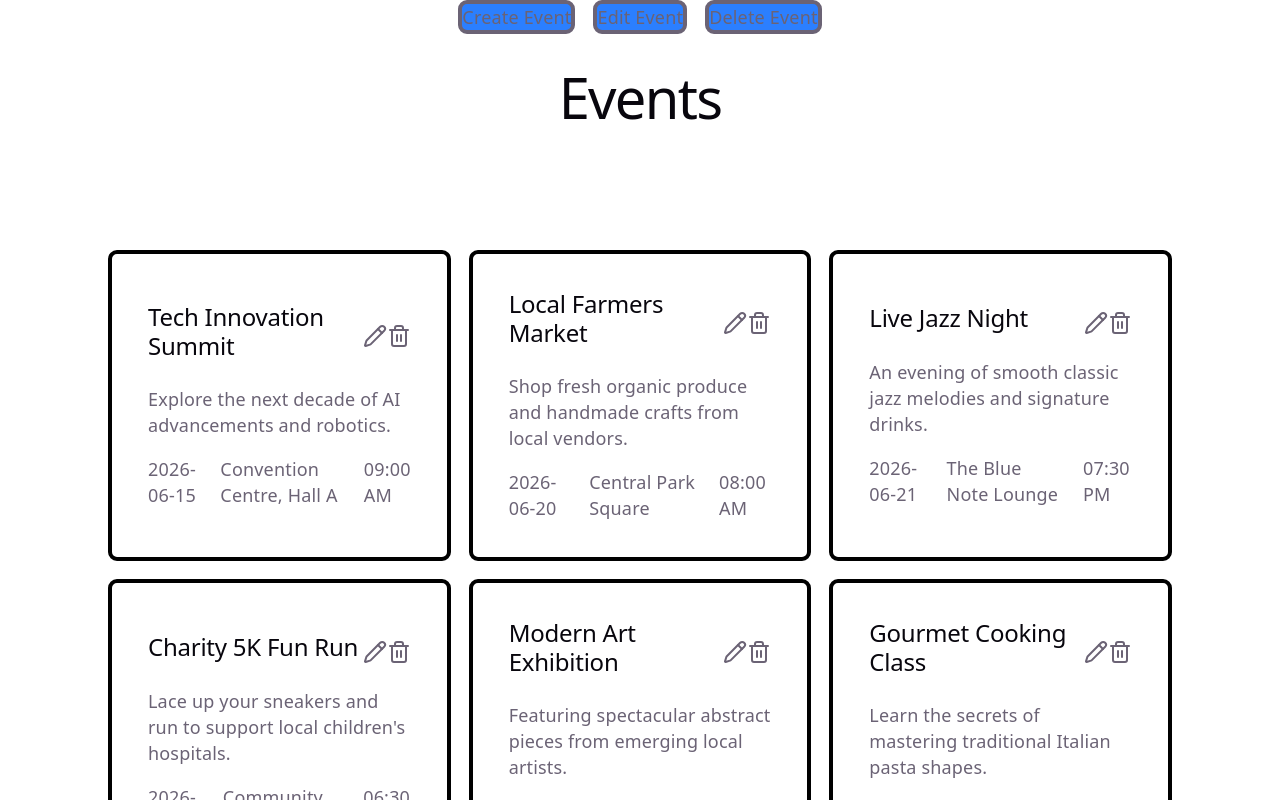
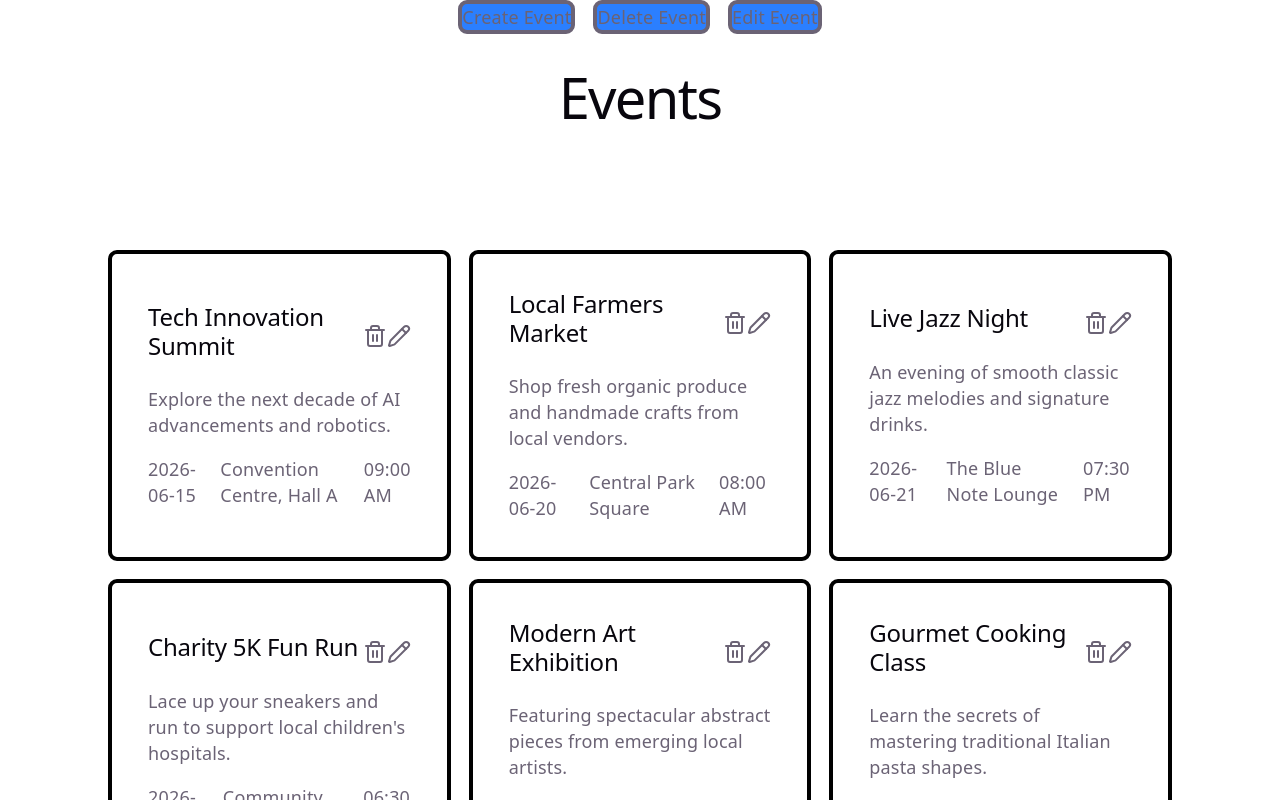
Before and after one commit to Chakit22/Events-app, a React (Vite) app: page / in a window 1280 px wide. Both pictures are taken after a click on the button "Edit Event". Shown: the top 800 px of the page. Built offline with nearby package versions, Linux system fonts and the light colour scheme.

Commit message:
feat: Add delete and edit methods on the event card

```diff
--- a/src/App.tsx
+++ b/src/App.tsx
@@ -3,24 +3,127 @@ import reactLogo from "./assets/react.svg";
 import viteLogo from "./assets/vite.svg";
 import heroImg from "./assets/hero.png";
 import "./App.css";
-import { Eventlist } from "./components/EventList";
-import { EventForm } from "./components/EventForm";
+import { CreateEventForm } from "./components/CreateEventForm";
+import { EventCard } from "./components/EventCard";
+import { type Event } from "./types/Event";
+import { EditEventForm } from "./components/EditEventForm";
 
 const tabs = [
-  { id: "create", label: "Create Event", component: <EventForm /> },
-  { id: "edit", label: "Edit Event", component: <Eventlist /> },
-  { id: "delete", label: "Delete Event", component: <Eventlist /> },
+  { id: "create", label: "Create Event", component: <CreateEventForm /> },
+  { id: "delete", label: "Delete Event" },
+  { id: "edit", label: "Edit Event" },
+];
+
+const defaultEvents: Event[] = [
+  {
+    id: 1,
+    title: "Tech Innovation Summit",
+    description: "Explore the next decade of AI advancements and robotics.",
+    location: "Convention Centre, Hall A",
+    date: "2026-06-15",
+    time: "09:00 AM",
+  },
+  {
+    id: 2,
+    title: "Local Farmers Market",
+    description:
+      "Shop fresh organic produce and handmade crafts from local vendors.",
+    location: "Central Park Square",
+    date: "2026-06-20",
+    time: "08:00 AM",
+  },
+  {
+    id: 3,
+    title: "Live Jazz Night",
+    description:
+      "An evening of smooth classic jazz melodies and signature drinks.",
+    location: "The Blue Note Lounge",
+    date: "2026-06-21",
+    time: "07:30 PM",
+  },
+  {
+    id: 4,
+    title: "Charity 5K Fun Run",
+    description:
+      "Lace up your sneakers and run to support local children's hospitals.",
+    location: "Community Sports Field",
+    date: "2026-07-04",
+    time: "06:30 AM",
+  },
+  {
+    id: 5,
+    title: "Modern Art Exhibition",
+    description:
+      "Featuring spectacular abstract pieces from emerging local artists.",
+    location: "Downtown Gallery 404",
+    date: "2026-07-11",
+    time: "11:00 AM",
+  },
+  {
+    id: 6,
+    title: "Gourmet Cooking Class",
+    description:
+      "Learn the secrets of mastering traditional Italian pasta shapes.",
+    location: "Culinary Arts Institute",
+    date: "2026-07-18",
+    time: "02:00 PM",
+  },
+  {
+    id: 7,
+    title: "Startup Pitch Night",
+    description:
+      "Watch early-stage tech startups pitch to top angel investors.",
+    location: "Innovation Hub HQ",
+    date: "2026-07-25",
+    time: "06:00 PM",
+  },
+  {
+    id: 8,
+    title: "Stargazing & Astronomy",
+    description:
+      "Observe Saturn's rings through professional-grade telescopes.",
+    location: "Hilltop Observatory",
+    date: "2026-08-02",
+    time: "09:00 PM",
+  },
+  {
+    id: 9,
+    title: "Community Beach Clean",
+    description:
+      "Help protect local marine wildlife by clearing coastal litter.",
+    location: "Sunset Beach North",
+    date: "2026-08-08",
+    time: "07:00 AM",
+  },
 ];
 
 function App() {
+  const [events, setEvents] = useState(defaultEvents);
+  const [isEditingId, setIsEditingId] = useState<number | null>(null);
   const [activeId, setActiveId] = useState("create");
   const active = tabs.find((tab) => tab.id === activeId);
+
+  const handleDelete = (id: number) => {
+    setEvents((prevEvents) =>
+      prevEvents.filter((prevEvent) => prevEvent.id !== id),
+    );
+  };
+
+  const handleEdit = (id: number | undefined, data: Omit<Event, "id">) => {
+    setEvents((prev) =>
+      prev.map((event) => (event.id === id ? { ...event, ...data } : event)),
+    );
+
+    setIsEditingId(null);
+  };
+
   return (
     <div className="min-h-screen flex justify-center items-center">
       <div className="flex flex-col justify-center items-center gap-4">
         <div className="flex justify-center items-center gap-4">
-          {tabs.map((tab) => (
+          {tabs.map((tab, i) => (
             <button
+              key={i}
               className="border-solid border-4 rounded-lg cursor-pointer bg-blue-500"
               onClick={() => setActiveId(tab.id)}
             >
@@ -28,7 +131,37 @@ function App() {
             </button>
           ))}
         </div>
-        {active?.component}
+        {active?.id == "delete" && (
+          <div className="flex flex-col justify-center items-center">
+            <h1>Events</h1>
+            <div className="grid gap-4 grid-cols-3 p-24">
+              {events.map((event, i) => (
+                <EventCard event={event} onDelete={handleDelete} />
+              ))}
+            </div>
+          </div>
+        )}
+        {active?.id == "create" && active.component}
+        {!isEditingId && active?.id == "edit" && (
+          <div className="flex flex-col justify-center items-center">
+            <h1>Events</h1>
+            <div className="grid gap-4 grid-cols-3 p-24">
+              {events.map((event, i) => (
+                <EventCard
+                  event={event}
+                  onDelete={handleDelete}
+                  onEdit={setIsEditingId}
+                />
+              ))}
+            </div>
+          </div>
+        )}
+        {isEditingId !== null && active?.id == "edit" && (
+          <EditEventForm
+            event={events.find((event: Event) => event.id === isEditingId)}
+            onEdit={handleEdit}
+          />
+        )}
       </div>
     </div>
   );
--- /dev/null
+++ b/src/components/CreateEventForm.tsx
@@ -0,0 +1,88 @@
+import { useForm, type SubmitHandler } from "react-hook-form";
+
+interface EventFormInputs {
+  title: string;
+  description: string;
+  location: string;
+  time: string;
+  date: string;
+}
+
+export const CreateEventForm = () => {
+  const {
+    register,
+    handleSubmit,
+    watch,
+    formState: { errors },
+    reset,
+  } = useForm<EventFormInputs>();
+
+  const createEvent = (data: EventFormInputs) => {
+    console.log("Event created : ", data);
+    reset();
+  };
+
+  const onSubmit: SubmitHandler<EventFormInputs> = (data) => createEvent(data);
+
+  return (
+    <div className="min-w-md flex flex-col justify-center items-center gap-4 border-solid border-4 p-8">
+      <h1>Event Form</h1>
+      <form
+        onSubmit={handleSubmit(onSubmit)}
+        className="flex flex-col justify-center items-center gap-4"
+      >
+        <input
+          className="border-solid border-2 p-2"
+          placeholder="Event Title"
+          {...register("title", { required: true })}
+        />
+        {errors.title && <span>Event Title is required</span>}
+
+        <input
+          className="border-solid border-2 p-2"
+          placeholder="Event Description"
+          {...register("description", { required: true })}
+        />
+        {errors.description && <span>Event description is required</span>}
+
+        <input
+          className="border-solid border-2 p-2"
+          placeholder="YYYY-MM-DD"
+          {...register("date", {
+            required: true,
+            pattern: {
+              value: /^\d{4}-\d{2}-\d{2}$/,
+              message: "Use YYYY-MM-DD",
+            },
+          })}
+        />
+        {errors.date && <span>{errors.date.message}</span>}
+
+        <input
+          className="border-solid border-2 p-2"
+          placeholder="HH:MM"
+          {...register("time", {
+            required: true,
+            pattern: {
+              value: /^([01]\d|2[0-3]):[0-5]\d$/,
+              message: "Use HH:MM (24h)",
+            },
+          })}
+        />
+        {errors.time && <span>{errors.time.message}</span>}
+
+        <input
+          className="border-solid border-2 p-2"
+          placeholder="Location"
+          {...register("location", { required: true })}
+        />
+        {errors.location && <span>Event location is required</span>}
+
+        <input
+          className="border-solid border-4 rounded-lg bg-blue-500 p-2"
+          type="submit"
+        />
+      </form>
+    </div>
+  );
+};
--- a/src/components/EventCard.tsx
+++ b/src/components/EventCard.tsx
@@ -1,28 +1,28 @@
-import type { EventCardProps } from "../types/EventCardProps";
+import type { Event } from "../types/Event";
 import { Pencil } from "lucide-react";
 import { Trash } from "lucide-react";
 
-export const EventCard = ({
-  title,
-  description,
-  date,
-  location,
-  time,
-}: EventCardProps) => {
+interface EventCardProps {
+  event: Event;
+  onDelete: (id: number) => void;
+  onEdit: (id: number) => void;
+}
+
+export const EventCard = ({ event, onDelete, onEdit }: EventCardProps) => {
   return (
     <div className="flex flex-col justify-center items-start gap-4 p-8 border-solid border-4 border-black rounded-lg">
       <div className="w-full flex justify-between items-center">
-        <h2>{title}</h2>
+        <h2>{event.title}</h2>
         <div className="flex justify-center items-center">
-          <Pencil />
-          <Trash />
+          <Trash onClick={() => onDelete(event.id)} />
+          <Pencil onClick={() => onEdit(event.id)} />
         </div>
       </div>
-      <div>{description}</div>
+      <div>{event.description}</div>
       <div className="flex justify-start items-center gap-4">
-        <div>{date}</div>
-        <div>{location}</div>
-        <div>{time}</div>
+        <div>{event.date}</div>
+        <div>{event.location}</div>
+        <div>{event.time}</div>
       </div>
     </div>
   );
--- a/src/types/EventCardProps.ts
+++ b/src/types/Event.ts
@@ -1,5 +1,5 @@
-export interface EventCardProps {
-  id: string;
+export interface Event {
+  id: number;
   title: string;
   description: string;
   date: string;
```
Also changed, not shown: src/components/EditEventForm.tsx (renamed from src/components/EventForm.tsx, +14 -12 lines).
